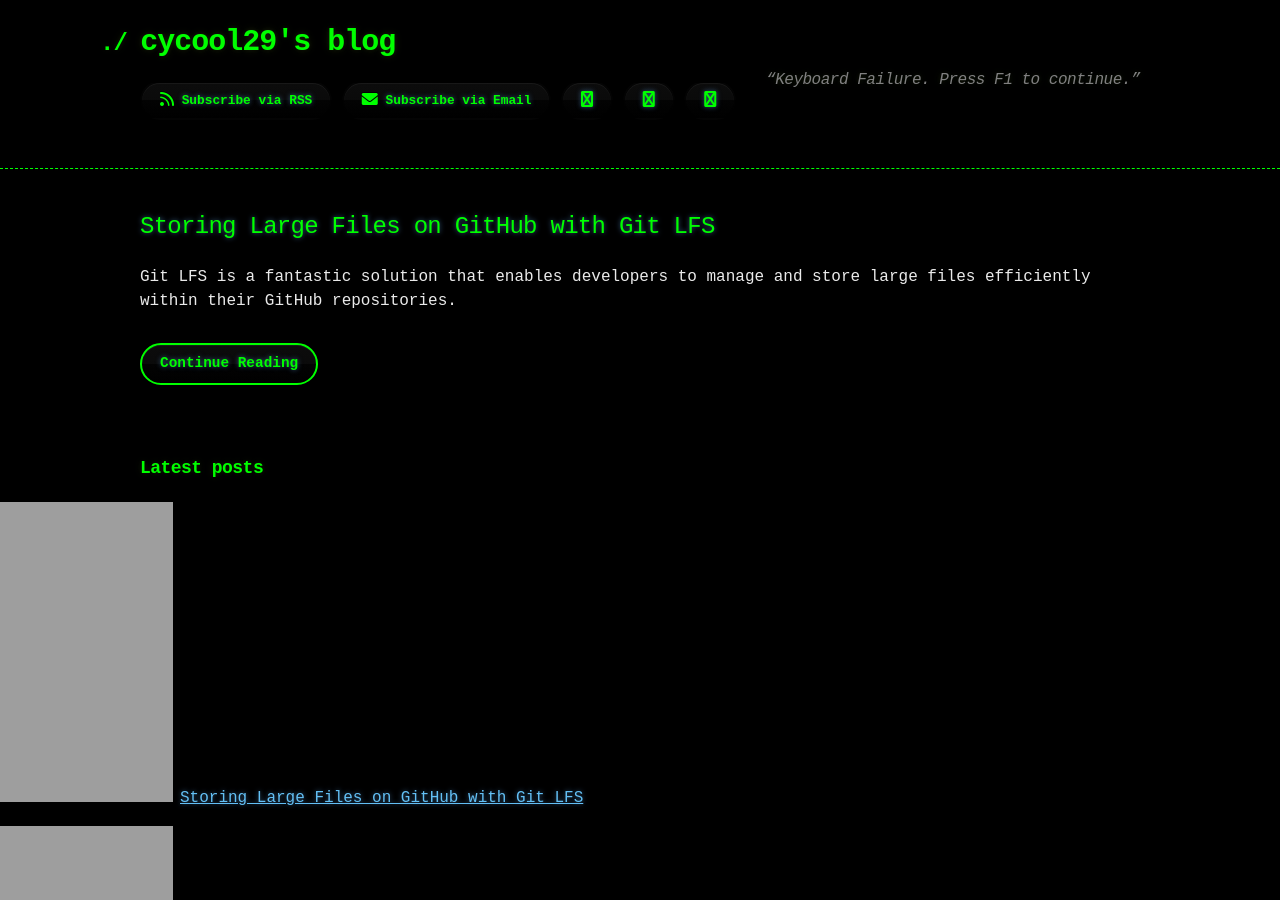
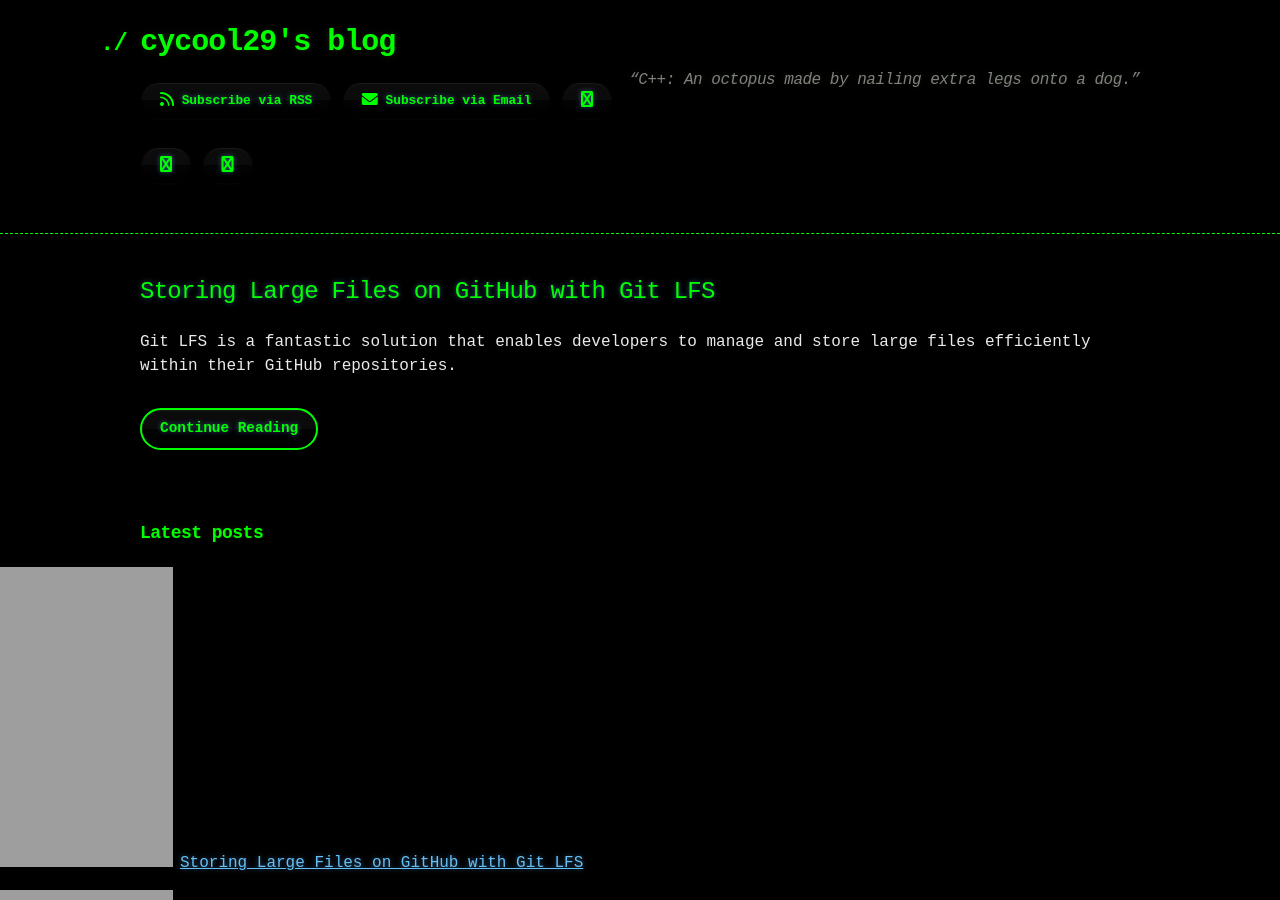
Before and after one commit to cycool29/cycool29.github.io, a Jekyll site: the page built from index.md, in a window 1280 px wide and 900 px high. Built offline with Jekyll 4.4.1, drawn with Linux system fonts in a browser that asks for light colours; a style sheet for code colours, icons or effects is not loaded.

Commit message:
Update quotes

```diff
--- a/_config.yml
+++ b/_config.yml
@@ -1,5 +1,5 @@
 title: cycool29's blog
-description: "“Keyboard Failure. Press F1 to continue.” "
+description: "“C++: An octopus made by nailing extra legs onto a dog.” "
 bio: A high school student. Intermediate in Python, Git, Bash. Learning JavaScript. He/Him. "
 author: cycool29
 url: https://cycool29.github.io
```
